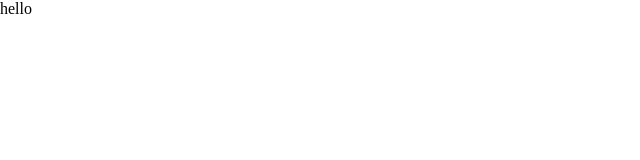
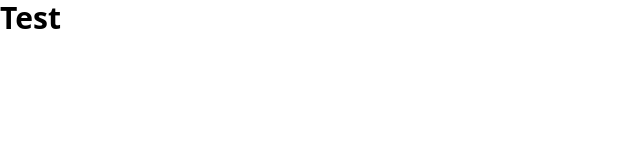
Before and after one commit to guilhermehto/react-unit-testing, a React (Vite) app: page / in a window 1280 px wide. Shown: the top 160 px of the page, without its empty margins (0-640 px from the left). Built offline with nearby package versions, Linux system fonts and the light colour scheme.

Commit message:
chore: add tailwindcss

```diff
--- a/package.json
+++ b/package.json
@@ -15,6 +15,9 @@
     "@types/react": "^18.0.0",
     "@types/react-dom": "^18.0.0",
     "@vitejs/plugin-react": "^1.3.0",
+    "autoprefixer": "^10.4.6",
+    "postcss": "^8.4.13",
+    "tailwindcss": "^3.0.24",
     "typescript": "^4.6.3",
     "vite": "^2.9.5"
   }
--- /dev/null
+++ b/postcss.config.js
@@ -0,0 +1,6 @@
+module.exports = {
+  plugins: {
+    tailwindcss: {},
+    autoprefixer: {},
+  },
+}
--- a/src/App.tsx
+++ b/src/App.tsx
@@ -3,9 +3,9 @@
 function App() {
 
   return (
-    <div className="App">
-        hello
-    </div>
+  <h1 className="text-3xl font-bold">
+    Test
+  </h1>
   )
 }
 
--- a/src/index.css
+++ b/src/index.css
@@ -1,3 +1,7 @@
+@tailwind base;
+@tailwind components;
+@tailwind utilities;
+
 * {
     margin: 0;
     padding: 0;
--- a/src/main.tsx
+++ b/src/main.tsx
@@ -1,4 +1,5 @@
 import ReactDOM from 'react-dom'
+
 import App from './App'
 import './index.css'
 
--- /dev/null
+++ b/tailwind.config.js
@@ -0,0 +1,10 @@
+module.exports = {
+    content: [
+    "./index.html",
+    "./src/**/*.{js,ts,jsx,tsx}",
+  ],
+  theme: {
+    extend: {},
+  },
+  plugins: [],
+}
```
Also changed, not shown: 1 other file (tests, documents, lock files or other folders).
